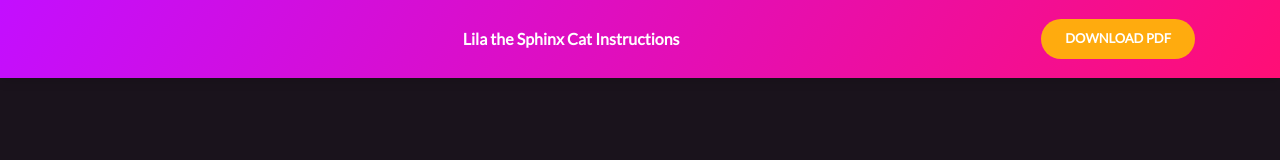
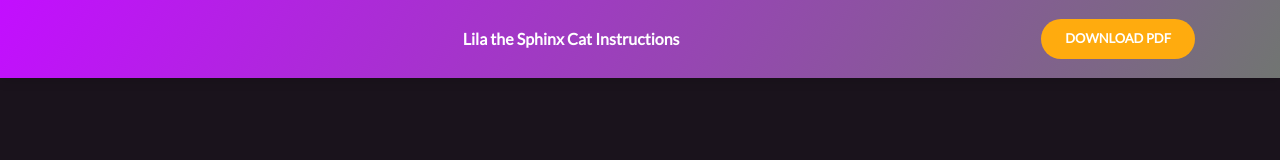
Before and after one commit to CyberVeronika/CyberVeronika.github.io, a plain HTML site: page index.html in a window 1280 px wide. Shown: the top 160 px of the page. Drawn offline with nearby package versions, Linux system fonts and the light colour scheme; a script that the page names is missing.

Commit message:
Update style.css

```diff
--- a/style.css
+++ b/style.css
@@ -58,7 +58,7 @@ a:active {
 }
 
 .gradient{
-    background: linear-gradient(120deg, #c30eff, #ff0e76);
+    background: linear-gradient(120deg, #c30eff, #717572);
     color: #fff !important;
 }
 
```
